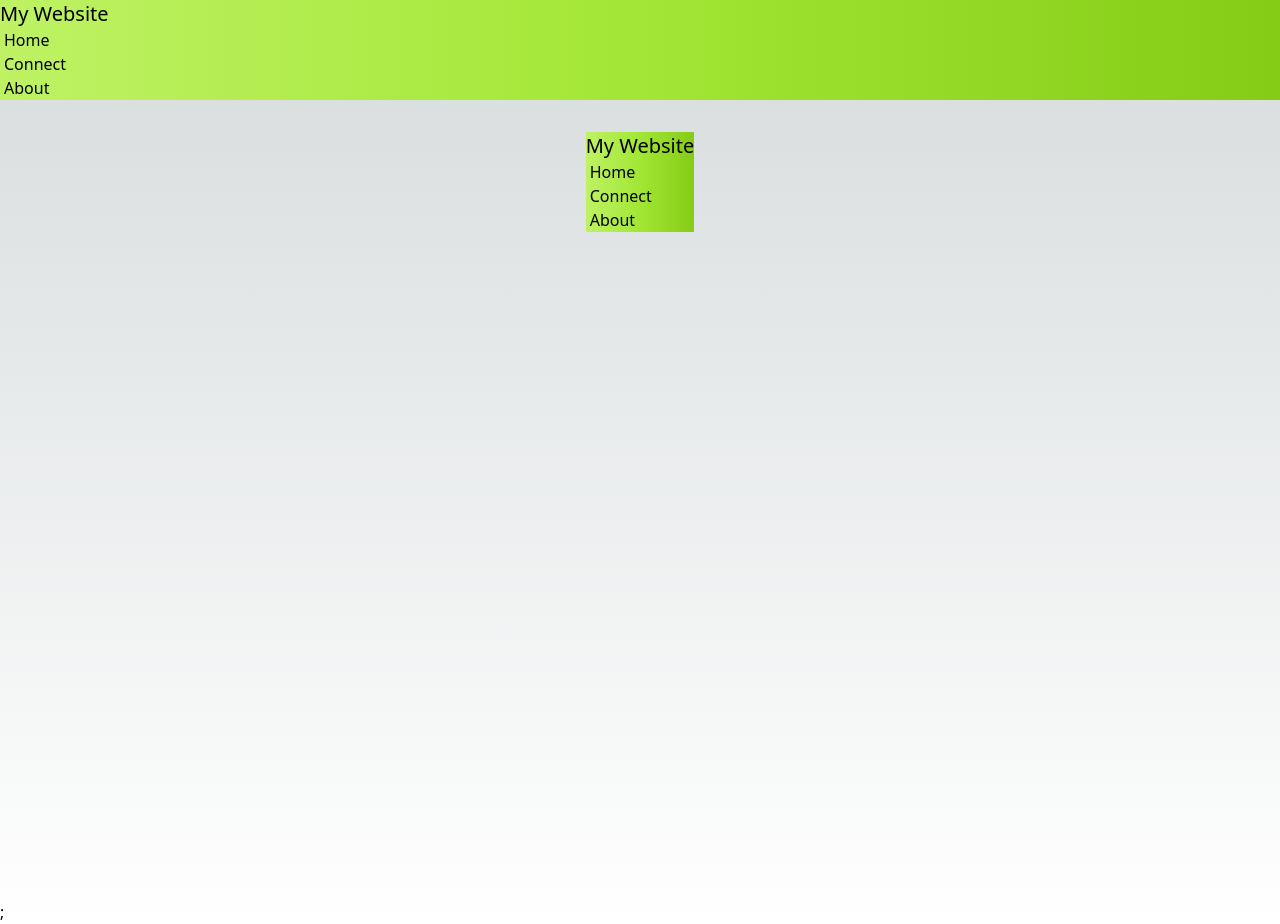
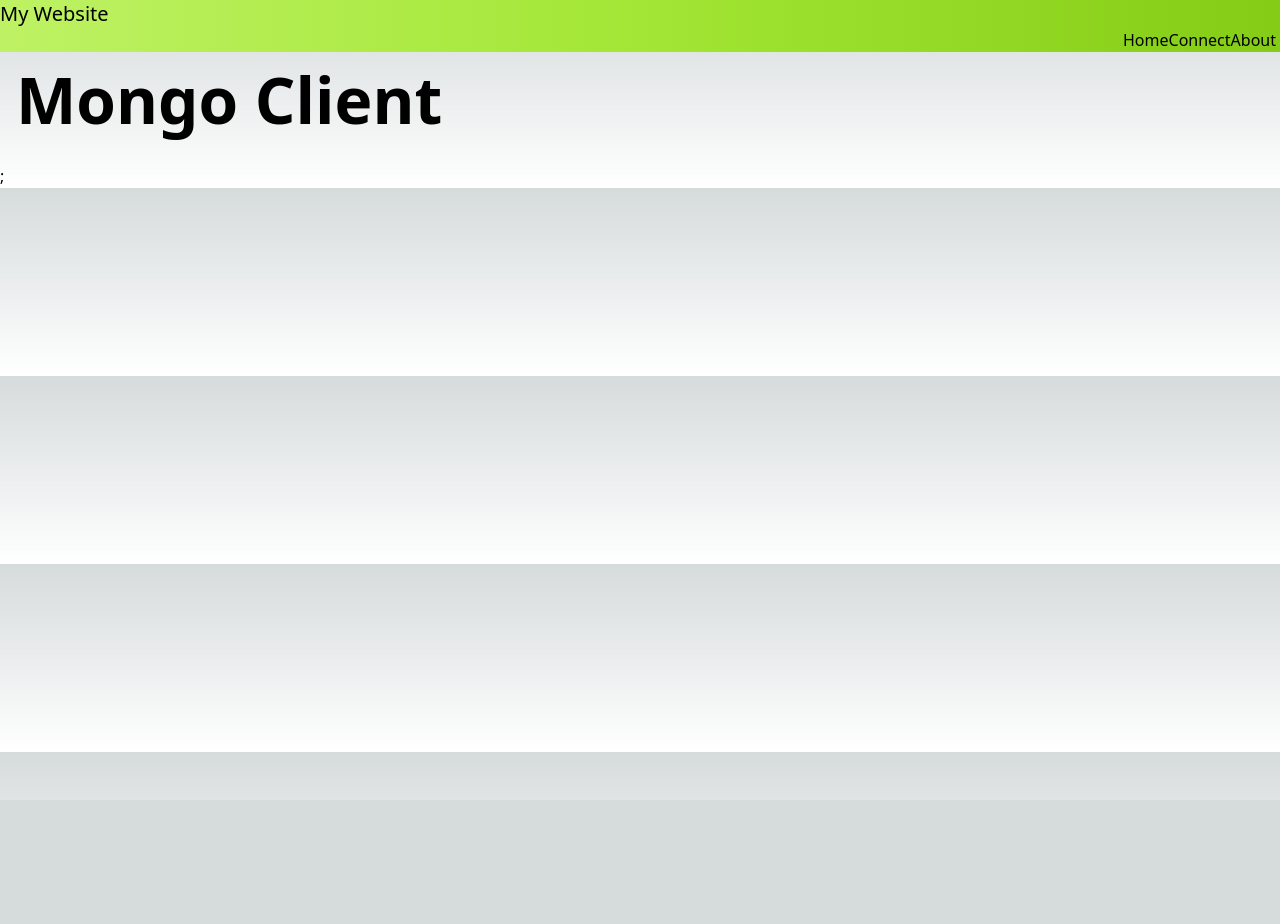
Before and after one commit to Leg3ndary/mongo-client, a Next.js app: page / in a window 1280 px wide. After the commit the page ends 800 px from the top, so only its background shows below. Built offline with nearby package versions, Linux system fonts and the light colour scheme.

Commit message:
Add all edits

```diff
--- a/src/components/navigation/NavBar.tsx
+++ b/src/components/navigation/NavBar.tsx
@@ -9,9 +9,9 @@ const NavBar = () => {
                 <a className="btn btn-ghost normal-case text-xl">My Website</a>
             </div>
             <div className="flex-none">
-                <ul className="menu menu-horizontal px-1">
+                <ul className="menu menu-horizontal px-1 flex justify-end">
                     <li>
-                        <Link href="/">Home</Link>
+                        <Link className="" href="/">Home</Link>
                     </li>
                     <li>
                         <Link href="/connect">Connect</Link>
--- a/src/pages/index.tsx
+++ b/src/pages/index.tsx
@@ -1,12 +1,9 @@
 import { Inter } from "next/font/google";
-import NavBar from "@/components/navigation/NavBar";
 
 const inter = Inter({ subsets: ["latin"] });
 
 export default function Home() {
     return (
-        <main className="flex min-h-screen flex-col items-center p-0">
-            <NavBar />
-        </main>
+        <h1>Mongo Client</h1>
     );
 }
--- a/src/styles/globals.css
+++ b/src/styles/globals.css
@@ -25,3 +25,10 @@ body {
         )
         rgb(var(--background-start-rgb));
 }
+
+h1 {
+    font-size: 4rem;
+    font-weight: 700;
+    margin-bottom: 1rem;
+    margin-left: 1rem;
+}
```
